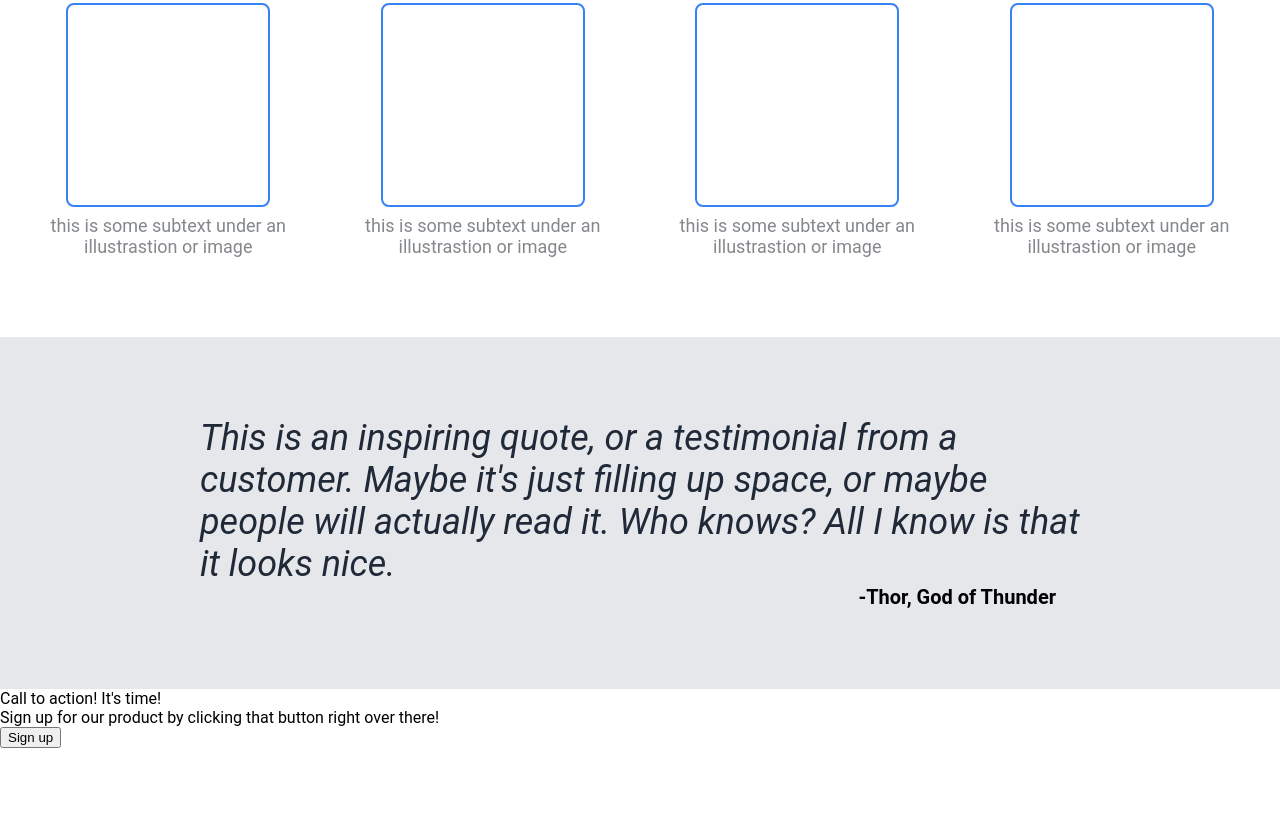
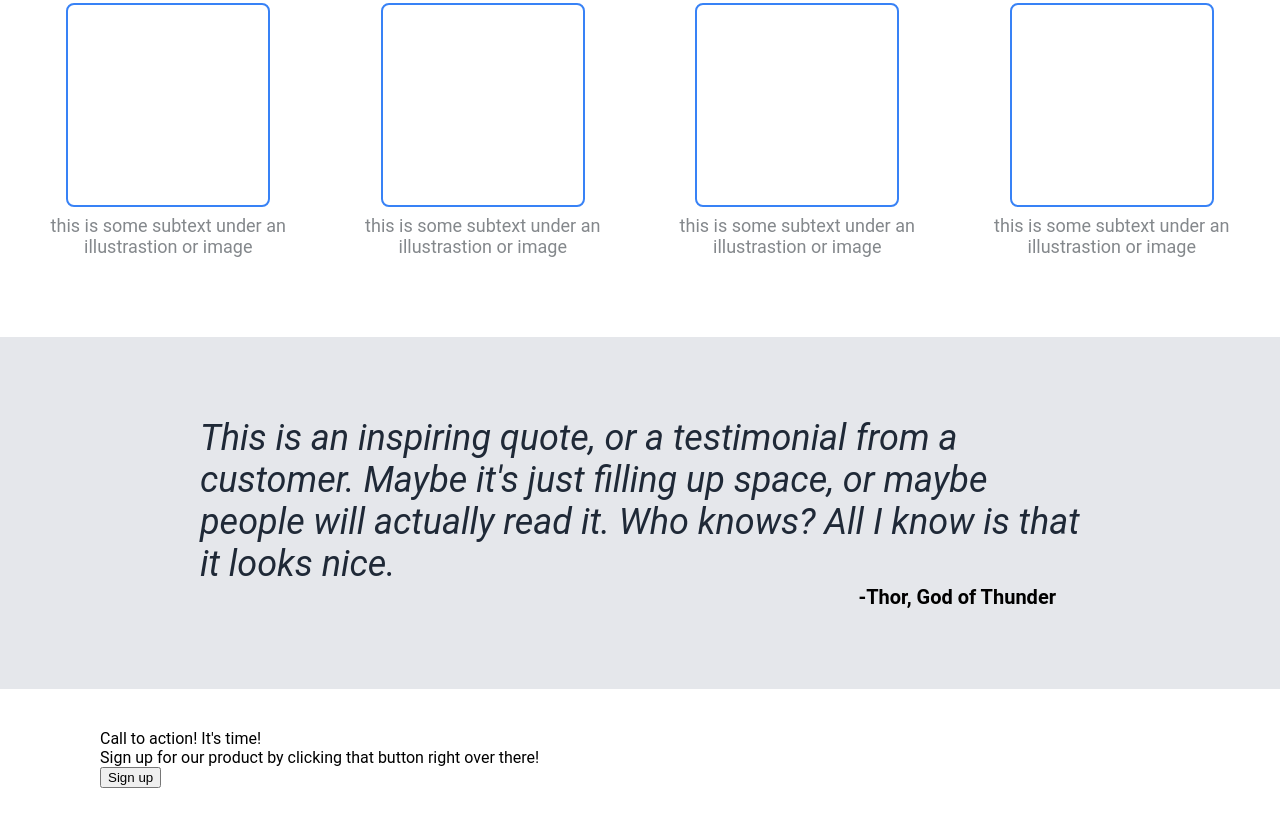
Before and after one commit to tuananh-ng/odin-landing-page, a plain HTML site: page index.html in a window 1280 px wide. Shown: the part 554-1380 px from the top of the page. Before the commit the page ends 1302 px from the top, so only its background shows below. Drawn offline with Linux system fonts and the light colour scheme.

Commit message:
Add padding to the cta section

```diff
--- a/style.css
+++ b/style.css
@@ -140,3 +140,7 @@ body {
     font-weight: bold;
     padding-right: 24px;
 }
+
+.cta {
+    padding: 40px 100px;
+}
```
